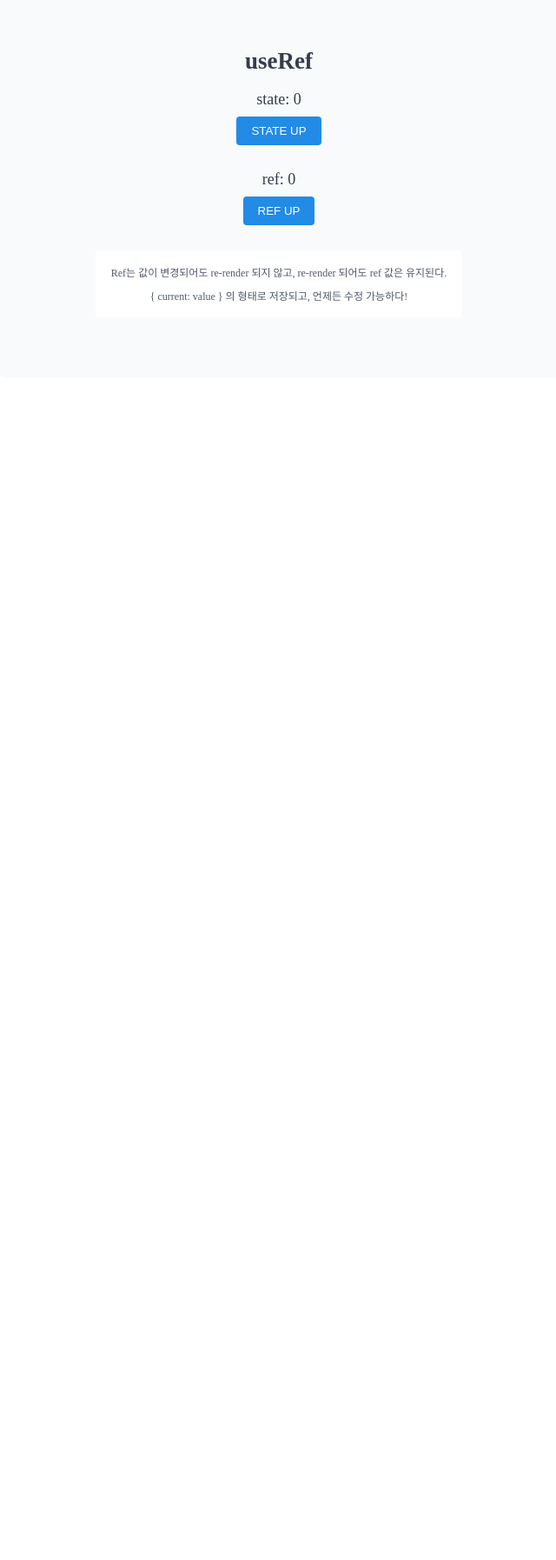
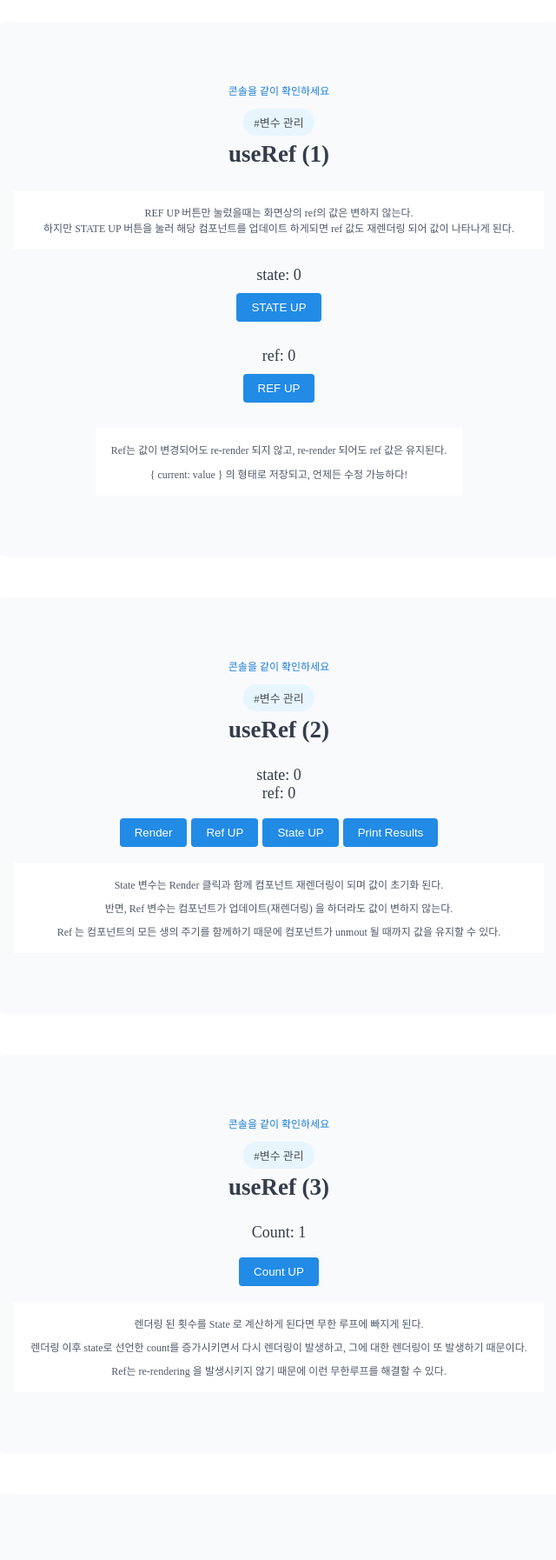
Before and after one commit to mirro97/react-playground, a React (Create React App) app: page /Hooks in a window 1280 px wide. Shown: the part 1003-2797 px from the top of the page at 87% size, without its empty margins (319-959 px from the left). Before the commit the page ends 1535 px from the top, so only its background shows below. Built offline with nearby package versions, Linux system fonts and the light colour scheme; a web font is replaced by a local one.

Commit message:
useRef 예제 업데이트 및 css 수정

```diff
--- a/src/assets/css/composition.css
+++ b/src/assets/css/composition.css
@@ -1,3 +1,7 @@
+.composition > div:first-child {
+  margin-bottom: 40px;
+}
+
 .small {
   color: #868e96;
   font-size: 14px;
--- a/src/assets/css/lift-state.css
+++ b/src/assets/css/lift-state.css
@@ -4,6 +4,10 @@
   align-items: center;
 }
 
+.input-container input {
+  margin-bottom: 10px;
+}
+
 .input-container button {
   width: 200px;
 }
--- a/src/assets/css/use-effect.css
+++ b/src/assets/css/use-effect.css
@@ -4,16 +4,24 @@
   align-items: center;
 }
 
-.wrap span {
+.description span {
   margin-bottom: 9px;
 }
 
-.wrap span:last-child {
+.description span:last-child {
   margin: 0;
+}
+
+.wrap input {
+  margin-bottom: 10px;
 }
 
 .wrap button {
   margin-bottom: 29px;
+}
+
+.wrap span {
+  margin-bottom: 10px;
 }
 
 .description {
@@ -21,4 +29,21 @@
   font-size: 12px;
   background-color: #fff;
   padding: 16px 18px;
+  margin-bottom: 19px;
 }
+
+.description:last-child {
+  margin-bottom: 0;
+}
+
+.btn-wrap {
+  margin: 18px 0;
+}
+
+.btn-wrap button {
+  margin-right: 5px;
+}
+
+.btn-wrap button:last-child {
+  margin: 0;
+}
--- /dev/null
+++ b/src/component/UseRef2.js
@@ -0,0 +1,56 @@
+import { useState, useRef } from "react";
+
+export default function UseRef2() {
+  let [renderer, setRenderer] = useState(0);
+  let countRef = useRef(0);
+  let countState = 0; // 함수가 호출 될때 마다 countState 는 초기화 됨
+
+  // 컴포넌트 재렌더링을 시켜주는 함수 -> 현재 컴포넌트에 선언된 변수의 값을 초기화 시켜주는 역할
+  const doRendering = () => {
+    setRenderer(++renderer);
+  };
+
+  const updateRef = () => {
+    countRef.current = countRef.current + 1;
+    console.log("Ref: ", countRef.current);
+  };
+
+  const updateState = () => {
+    countState = countState + 1;
+    console.log("State: ", countState);
+  };
+
+  const getResult = () => {
+    console.log("📢 ref: ", countRef.current, ", state: ", countState);
+  };
+
+  return (
+    <>
+      <div>
+        <span>state: {countState}</span>
+        <span>ref: {countRef.current}</span>
+      </div>
+      <div className="btn-wrap">
+        <button onClick={doRendering}>Render</button>
+        <button onClick={updateRef}>Ref UP</button>
+        <button onClick={updateState}>State UP</button>
+        <button onClick={getResult}>Print Results</button>
+      </div>
+
+      <div className="description">
+        <span>
+          State 변수는 Render 클릭과 함께 컴포넌트 재렌더링이 되며 값이 초기화
+          된다.
+        </span>
+        <span>
+          반면, Ref 변수는 컴포넌트가 업데이트(재렌더링) 을 하더라도 값이 변하지
+          않는다.
+        </span>
+        <span>
+          Ref 는 컴포넌트의 모든 생의 주기를 함께하기 때문에 컴포넌트가 unmout
+          될 때까지 값을 유지할 수 있다.
+        </span>
+      </div>
+    </>
+  );
+}
--- /dev/null
+++ b/src/component/UseRef3.js
@@ -0,0 +1,52 @@
+import { useState, useRef, useEffect } from "react";
+
+export default function UseRef2() {
+  let [count, setCount] = useState(1);
+
+  let [renderCountUseState, setRenderCountUseState] = useState(1);
+
+  let renderCount = useRef(1);
+
+  //   렌더링 횟수를 state 로 계산하는 경우
+  //   useEffect(() => {
+  //     setRenderCountUseState(++renderCountUseState);
+  //     console.log("현재 컴포넌트가 렌더링 된 횟수: ", renderCountUseState);
+  //   });
+
+  //   렌더링 횟수를 Ref 로 계산하는 경우
+  useEffect(() => {
+    renderCount.current = ++renderCount.current;
+    console.log("현재 컴포넌트가 렌더링 된 횟수: ", renderCount.current);
+  });
+
+  return (
+    <>
+      <div>
+        <span>Count: {count}</span>
+
+        <div className="btn-wrap">
+          <button
+            onClick={() => {
+              setCount(++count);
+            }}
+          >
+            Count UP
+          </button>
+        </div>
+      </div>
+      <div className="description">
+        <span>
+          렌더링 된 횟수를 State 로 계산하게 된다면 무한 루프에 빠지게 된다.
+        </span>
+        <span>
+          렌더링 이후 state로 선언한 count를 증가시키면서 다시 렌더링이
+          발생하고, 그에 대한 렌더링이 또 발생하기 때문이다.
+        </span>
+        <span>
+          Ref는 re-rendering 을 발생시키지 않기 때문에 이런 무한루프를 해결할 수
+          있다.
+        </span>
+      </div>
+    </>
+  );
+}
--- /dev/null
+++ b/src/component/UseRefDom.js
@@ -0,0 +1,22 @@
+import { useEffect, useRef } from "react";
+
+export default function UseRefDom() {
+  const inputRef = useRef(); // 초기값은 빈값을 준다 -> 어짜피 input 으로 채워줄 값임
+
+  useEffect(() => {
+    inputRef.current.focus(); // 화면이 렌더링 되고 input 에 focus 주기
+  }, []);
+
+  const login = () => {
+    if (inputRef.current.value === "") alert("😎 아이디를 입력해주세요");
+    else alert(`${inputRef.current.value} 님 반갑습니다!`);
+    inputRef.current.focus(); // 로그인 완료 후 다시 input 에 focus 주기
+  };
+
+  return (
+    <div className="input-wrap">
+      <input type="text" ref={inputRef} placeholder="아이디를 입력하세요" />
+      <button onClick={login}>Login</button>
+    </div>
+  );
+}
--- a/src/component/useRef.js
+++ b/src/component/useRef.js
@@ -7,17 +7,22 @@ export default function UseRef() {
   let countRef = useRef(0);
 
   const increaseCount = () => {
-    console.log("뭔가 하는중 - state" + count);
     setCount(++count);
+    console.log("🌝 state: ", count);
   };
 
   const increaseRef = () => {
-    console.log("뭔가 하는중 - ref");
-    countRef.current = countRef.current + 1;
+    countRef.current = ++countRef.current;
+    console.log("🌚  ref: ", countRef.current);
   };
 
   return (
     <>
+      <div className="description">
+        REF UP 버튼만 눌렀을때는 화면상의 ref의 값은 변하지 않는다. <br />
+        하지만 STATE UP 버튼을 눌러 해당 컴포넌트를 업데이트 하게되면 ref 값도
+        재렌더링 되어 값이 나타나게 된다.
+      </div>
       <div className="wrap">
         <span>state: {count}</span>
         <button onClick={increaseCount}>STATE UP</button>
--- a/src/index.css
+++ b/src/index.css
@@ -42,7 +42,7 @@ h2 {
 h1,
 h2,
 h3 {
-  margin-bottom: 18px;
+  margin: 0 0 26px 0;
   padding: 0;
 }
 
@@ -87,9 +87,11 @@ button:hover {
 
 input {
   width: 200px;
-  padding: 8px 10px;
+  padding: 9px 10px;
   outline: none;
-  margin-bottom: 5px;
+  border: none;
+  border-radius: 4px;
+  font-size: 15px;
 }
 
 .example-section {
@@ -104,3 +106,25 @@ input {
 .example-section:last-child {
   border-bottom: none;
 }
+
+.sub-title {
+  font-size: 13px;
+  background-color: #e7f5ff;
+  width: fit-content;
+  margin: 6px auto;
+  padding: 6px 12px;
+  border-radius: 40px;
+  color: #495057;
+}
+
+.alert-msg {
+  color: #1c7ed6;
+  font-size: 12px;
+  padding: 0 0 6px 0;
+}
+
+.input-wrap {
+  display: flex;
+  justify-content: center;
+  align-items: center;
+}
--- a/src/pages/Hooks.js
+++ b/src/pages/Hooks.js
@@ -1,23 +1,56 @@
 import UseEffect from "../component/UseEffect";
 import UseEffectWithCleanUp from "../component/UseEffectWithCleanUp";
 import UseRef from "../component/UseRef";
+import UseRef2 from "../component/UseRef2";
+import UseRef3 from "../component/UseRef3";
+import UseRefDom from "../component/UseRefDom";
 
 export default function Hooks() {
   return (
     <div>
       <div className="example-section">
+        <span className="alert-msg">콘솔을 같이 확인하세요</span>
+        <span className="sub-title"> #변수 관리</span>
         <h2>useEffect</h2>
+
         <UseEffect />
       </div>
 
       <div className="example-section">
+        <span className="alert-msg">콘솔을 같이 확인하세요</span>
         <h2>useEffect - Clean Up</h2>
+
         <UseEffectWithCleanUp />
       </div>
 
       <div className="example-section">
-        <h2>useRef</h2>
+        <span className="alert-msg">콘솔을 같이 확인하세요</span>
+        <span className="sub-title"> #변수 관리</span>
+        <h2>useRef (1)</h2>
         <UseRef />
+      </div>
+
+      <div className="example-section">
+        <span className="alert-msg">콘솔을 같이 확인하세요</span>
+        <span className="sub-title"> #변수 관리</span>
+        <h2>useRef (2)</h2>
+
+        <UseRef2 />
+      </div>
+
+      <div className="example-section">
+        <span className="alert-msg">콘솔을 같이 확인하세요</span>
+        <span className="sub-title"> #변수 관리</span>
+        <h2>useRef (3)</h2>
+
+        <UseRef3 />
+      </div>
+
+      <div className="example-section">
+        <span className="sub-title"> #dom 접근</span>
+        <h2>useRef (4)</h2>
+
+        <UseRefDom />
       </div>
     </div>
   );
```
